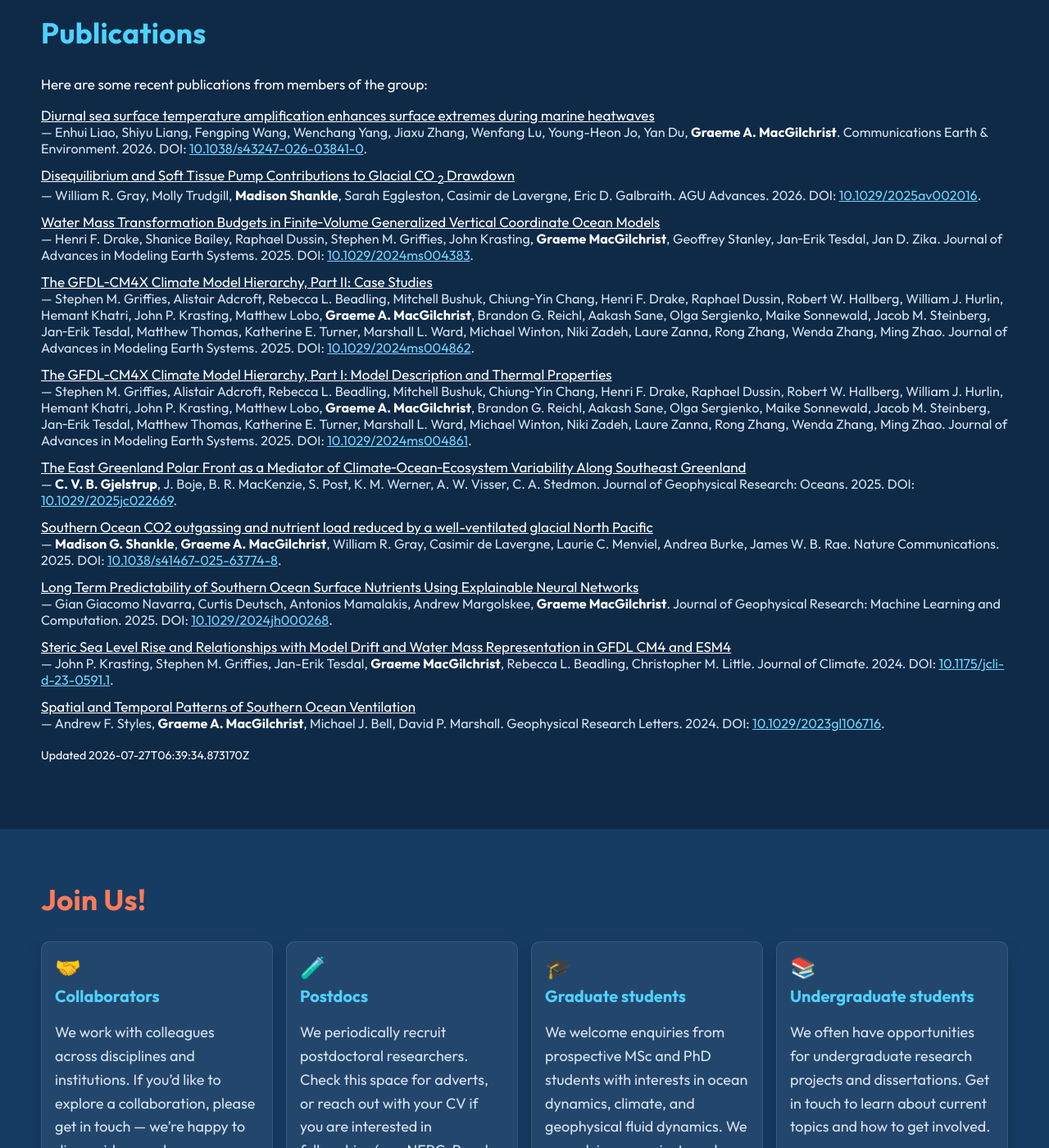
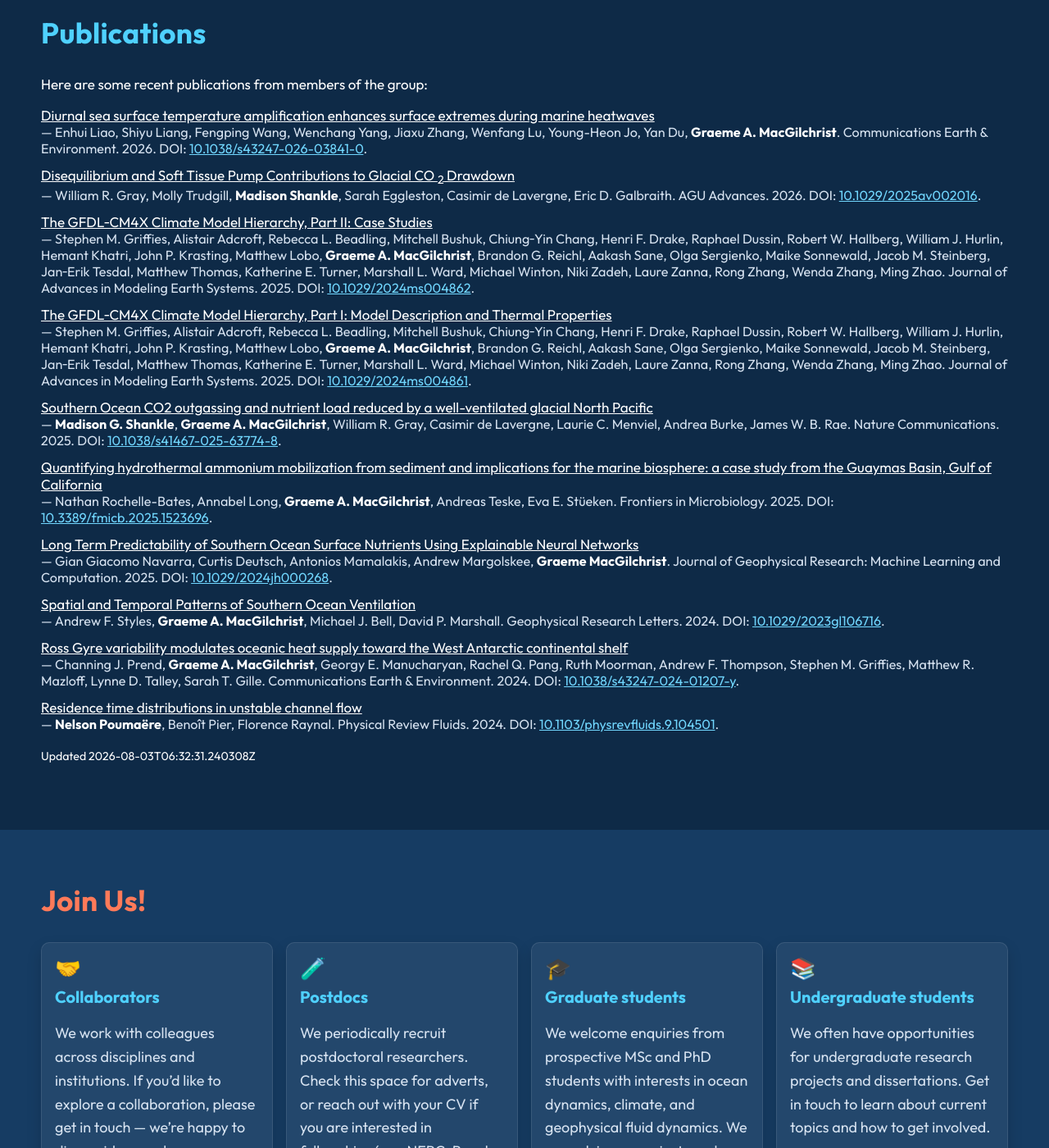
Before and after one commit to ODyn-StAndrews/ODyn-StAndrews.github.io, a Jekyll site: the page built from index.html, in a window 1280 px wide and 1400 px high, scrolled down 5000 px. Shown: the whole window at 82% size. Built offline with Jekyll 4.4.1, drawn with Linux system fonts in a browser that asks for light colours.

Commit message:
chore: update publications data

```diff
--- a/_data/publications.json
+++ b/_data/publications.json
@@ -1,6 +1,6 @@
 {
-  "generated_at": "2026-07-27T06:39:34.873170Z",
-  "count": 31,
+  "generated_at": "2026-08-03T06:32:31.240308Z",
+  "count": 24,
   "items": [
     {
       "title": "Diurnal sea surface temperature amplification enhances surface extremes during marine heatwaves",
@@ -37,26 +37,6 @@
       "year": 2026,
       "doi": "10.1029/2025av002016",
       "url": "https://doi.org/10.1029/2025av002016",
-      "type": "journal-article"
-    },
-    {
-      "title": "Water Mass Transformation Budgets in Finite\u2010Volume Generalized Vertical Coordinate Ocean Models",
-      "authors": "Henri F. Drake, Shanice Bailey, Raphael Dussin, Stephen M. Griffies, John Krasting, Graeme MacGilchrist, Geoffrey Stanley, Jan\u2010Erik Tesdal, Jan D. Zika",
-      "authors_list": [
-        "Henri F. Drake",
-        "Shanice Bailey",
-        "Raphael Dussin",
-        "Stephen M. Griffies",
-        "John Krasting",
-        "Graeme MacGilchrist",
-        "Geoffrey Stanley",
-        "Jan\u2010Erik Tesdal",
-        "Jan D. Zika"
-      ],
-      "venue": "Journal of Advances in Modeling Earth Systems",
-      "year": 2025,
-      "doi": "10.1029/2024ms004383",
-      "url": "https://doi.org/10.1029/2024ms004383",
       "type": "journal-article"
     },
     {
@@ -138,24 +118,6 @@
       "type": "journal-article"
     },
     {
-      "title": "The East Greenland Polar Front as a Mediator of Climate\u2010Ocean\u2010Ecosystem Variability Along Southeast Greenland",
-      "authors": "C. V. B. Gjelstrup, J. Boje, B. R. MacKenzie, S. Post, K. M. Werner, A. W. Visser, C. A. Stedmon",
-      "authors_list": [
-        "C. V. B. Gjelstrup",
-        "J. Boje",
-        "B. R. MacKenzie",
-        "S. Post",
-        "K. M. Werner",
-        "A. W. Visser",
-        "C. A. Stedmon"
-      ],
-      "venue": "Journal of Geophysical Research: Oceans",
-      "year": 2025,
-      "doi": "10.1029/2025jc022669",
-      "url": "https://doi.org/10.1029/2025jc022669",
-      "type": "journal-article"
-    },
-    {
       "title": "Southern Ocean CO2 outgassing and nutrient load reduced by a well-ventilated glacial North Pacific",
       "authors": "Madison G. Shankle, Graeme A. MacGilchrist, William R. Gray, Casimir de Lavergne, Laurie C. Menviel, Andrea Burke, James W. B. Rae",
       "authors_list": [
@@ -174,6 +136,22 @@
       "type": "journal-article"
     },
     {
+      "title": "Quantifying hydrothermal ammonium mobilization from sediment and implications for the marine biosphere: a case study from the Guaymas Basin, Gulf of California",
+      "authors": "Nathan Rochelle-Bates, Annabel Long, Graeme A. MacGilchrist, Andreas Teske, Eva E. St\u00fceken",
+      "authors_list": [
+        "Nathan Rochelle-Bates",
+        "Annabel Long",
+        "Graeme A. MacGilchrist",
+        "Andreas Teske",
+        "Eva E. St\u00fceken"
+      ],
+      "venue": "Frontiers in Microbiology",
+      "year": 2025,
+      "doi": "10.3389/fmicb.2025.1523696",
+      "url": "https://doi.org/10.3389/fmicb.2025.1523696",
+      "type": "journal-article"
+    },
+    {
       "title": "Long Term Predictability of Southern Ocean Surface Nutrients Using Explainable Neural Networks",
       "authors": "Gian Giacomo Navarra, Curtis Deutsch, Antonios Mamalakis, Andrew Margolskee, Graeme MacGilchrist",
       "authors_list": [
@@ -187,23 +165,6 @@
       "year": 2025,
       "doi": "10.1029/2024jh000268",
       "url": "https://doi.org/10.1029/2024jh000268",
-      "type": "journal-article"
-    },
-    {
-      "title": "Steric Sea Level Rise and Relationships with Model Drift and Water Mass Representation in GFDL CM4 and ESM4",
-      "authors": "John P. Krasting, Stephen M. Griffies, Jan-Erik Tesdal, Graeme MacGilchrist, Rebecca L. Beadling, Christopher M. Little",
-      "authors_list": [
-        "John P. Krasting",
-        "Stephen M. Griffies",
-        "Jan-Erik Tesdal",
-        "Graeme MacGilchrist",
-        "Rebecca L. Beadling",
-        "Christopher M. Little"
-      ],
-      "venue": "Journal of Climate",
-      "year": 2024,
-      "doi": "10.1175/jcli-d-23-0591.1",
-      "url": "https://doi.org/10.1175/jcli-d-23-0591.1",
       "type": "journal-article"
     },
     {
@@ -437,27 +398,6 @@
       "type": "journal-article"
     },
     {
-      "title": "A regime shift in the Southeast Greenland marine ecosystem",
-      "authors": "Mads Peter Heide\u2010J\u00f8rgensen, Philippine Chambault, Teunis Jansen, Caroline V. B. Gjelstrup, Aqqalu Rosing\u2010Asvid, Andreas Macrander, G\u00edsli V\u00edkingsson, Xiangdong Zhang, Camilla S. Andresen, Brian R. MacKenzie",
-      "authors_list": [
-        "Mads Peter Heide\u2010J\u00f8rgensen",
-        "Philippine Chambault",
-        "Teunis Jansen",
-        "Caroline V. B. Gjelstrup",
-        "Aqqalu Rosing\u2010Asvid",
-        "Andreas Macrander",
-        "G\u00edsli V\u00edkingsson",
-        "Xiangdong Zhang",
-        "Camilla S. Andresen",
-        "Brian R. MacKenzie"
-      ],
-      "venue": "Global Change Biology",
-      "year": 2022,
-      "doi": "10.1111/gcb.16494",
-      "url": "https://doi.org/10.1111/gcb.16494",
-      "type": "journal-article"
-    },
-    {
       "title": "Pliocene decoupling of equatorial Pacific temperature and pH gradients",
       "authors": "Madison G. Shankle, Natalie J. Burls, Alexey V. Fedorov, Matthew D. Thomas, Wei Liu, Donald E. Penman, Heather L. Ford, Peter H. Jacobs, Noah J. Planavsky, Pincelli M. Hull",
       "authors_list": [
@@ -479,21 +419,6 @@
       "type": "journal-article"
     },
     {
-      "title": "Demons in the North Atlantic: Variability of Deep Ocean Ventilation",
-      "authors": "G. A. MacGilchrist, H. L. Johnson, C. Lique, D. P. Marshall",
-      "authors_list": [
-        "G. A. MacGilchrist",
-        "H. L. Johnson",
-        "C. Lique",
-        "D. P. Marshall"
-      ],
-      "venue": "Geophysical Research Letters",
-      "year": 2021,
-      "doi": "10.1029/2020gl092340",
-      "url": "https://doi.org/10.1029/2020gl092340",
-      "type": "journal-article"
-    },
-    {
       "title": "Locations and Mechanisms of Ocean Ventilation in the High-Latitude North Atlantic in an Eddy-Permitting Ocean Model",
       "authors": "Graeme A. MacGilchrist, Helen L. Johnson, David P. Marshall, Camille Lique, Matthew Thomas, Laura C. Jackson, Richard A. Wood",
       "authors_list": [
@@ -509,26 +434,6 @@
       "year": 2020,
       "doi": "10.1175/jcli-d-20-0191.1",
       "url": "https://doi.org/10.1175/jcli-d-20-0191.1",
-      "type": "journal-article"
-    },
-    {
-      "title": "Reframing the carbon cycle of the subpolar Southern Ocean",
-      "authors": "Graeme A. MacGilchrist, Alberto C. Naveira Garabato, Peter J. Brown, Lo\u00efc Jullion, Sheldon Bacon, Dorothee C. E. Bakker, Mario Hoppema, Michael P. Meredith, Sinhu\u00e9 Torres-Vald\u00e9s",
-      "authors_list": [
-        "Graeme A. MacGilchrist",
-        "Alberto C. Naveira Garabato",
-        "Peter J. Brown",
-        "Lo\u00efc Jullion",
-        "Sheldon Bacon",
-        "Dorothee C. E. Bakker",
-        "Mario Hoppema",
-        "Michael P. Meredith",
-        "Sinhu\u00e9 Torres-Vald\u00e9s"
-      ],
-      "venue": "Science Advances",
-      "year": 2019,
-      "doi": "10.1126/sciadv.aav6410",
-      "url": "https://doi.org/10.1126/sciadv.aav6410",
       "type": "journal-article"
     },
     {
@@ -549,22 +454,6 @@
       "type": "journal-article"
     },
     {
-      "title": "Characterizing the chaotic nature of ocean ventilation",
-      "authors": "Graeme A. MacGilchrist, David P. Marshall, Helen L. Johnson, Camille Lique, Matthew Thomas",
-      "authors_list": [
-        "Graeme A. MacGilchrist",
-        "David P. Marshall",
-        "Helen L. Johnson",
-        "Camille Lique",
-        "Matthew Thomas"
-      ],
-      "venue": "Journal of Geophysical Research: Oceans",
-      "year": 2017,
-      "doi": "10.1002/2017jc012875",
-      "url": "https://doi.org/10.1002/2017jc012875",
-      "type": "journal-article"
-    },
-    {
       "title": "The Arctic Ocean carbon sink",
       "authors": "G.A. MacGilchrist, A.C. Naveira Garabato, T. Tsubouchi, S. Bacon, S. Torres-Vald\u00e9s, K. Azetsu-Scott",
       "authors_list": [
@@ -580,24 +469,6 @@
       "doi": "10.1016/j.dsr.2014.01.002",
       "url": "https://doi.org/10.1016/j.dsr.2014.01.002",
       "type": "journal-article"
-    },
-    {
-      "title": "Effect of enhanced\n                    <i>p</i>\n                    CO\n                    <sub>2</sub>\n                    levels on the production of dissolved organic carbon and transparent exopolymer particles in short-term bioassay experiments",
-      "authors": "G. A. MacGilchrist, T. Shi, T. Tyrrell, S. Richier, C. M. Moore, C. Dumousseaud, E. P. Achterberg",
-      "authors_list": [
-        "G. A. MacGilchrist",
-        "T. Shi",
-        "T. Tyrrell",
-        "S. Richier",
-        "C. M. Moore",
-        "C. Dumousseaud",
-        "E. P. Achterberg"
-      ],
-      "venue": "Biogeosciences",
-      "year": 2014,
-      "doi": "10.5194/bg-11-3695-2014",
-      "url": "https://doi.org/10.5194/bg-11-3695-2014",
-      "type": "journal-article"
     }
   ]
 }
```
